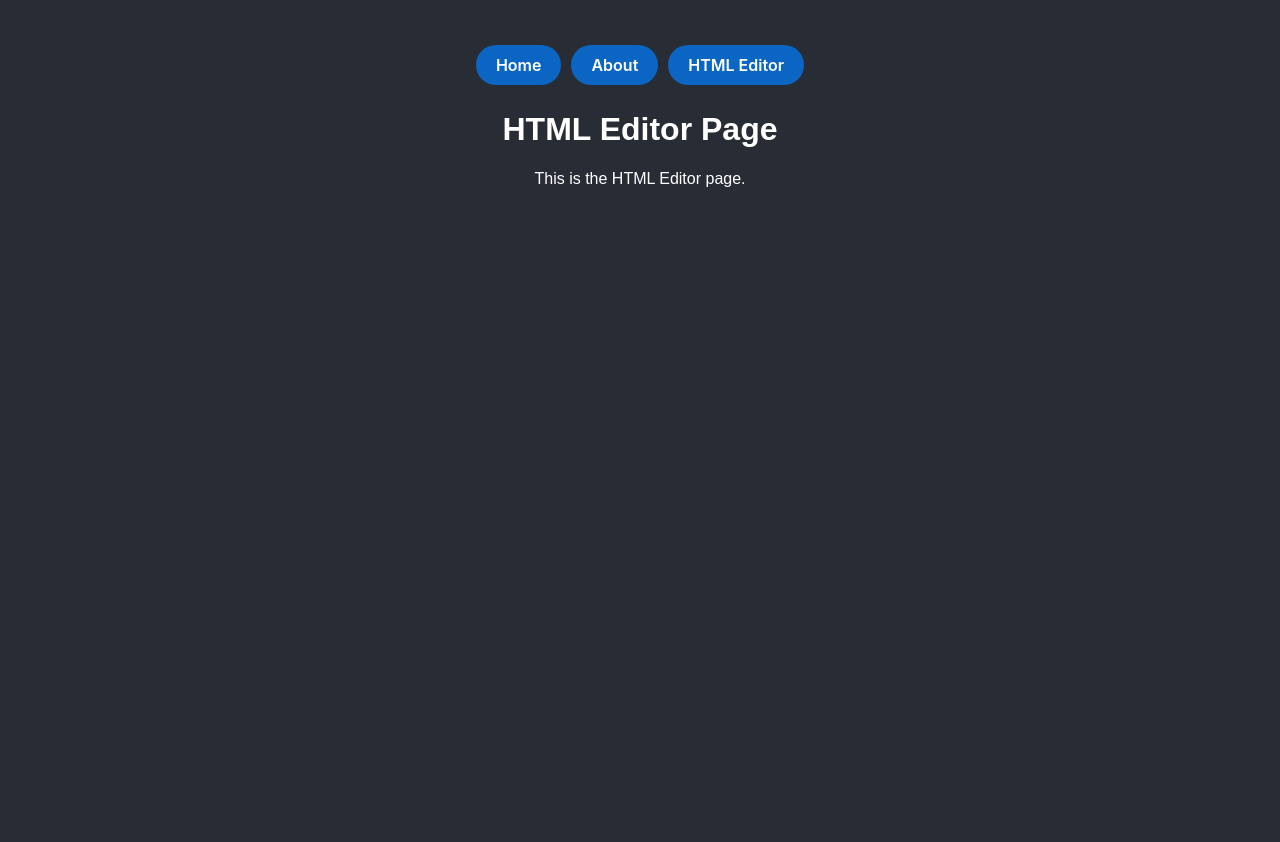
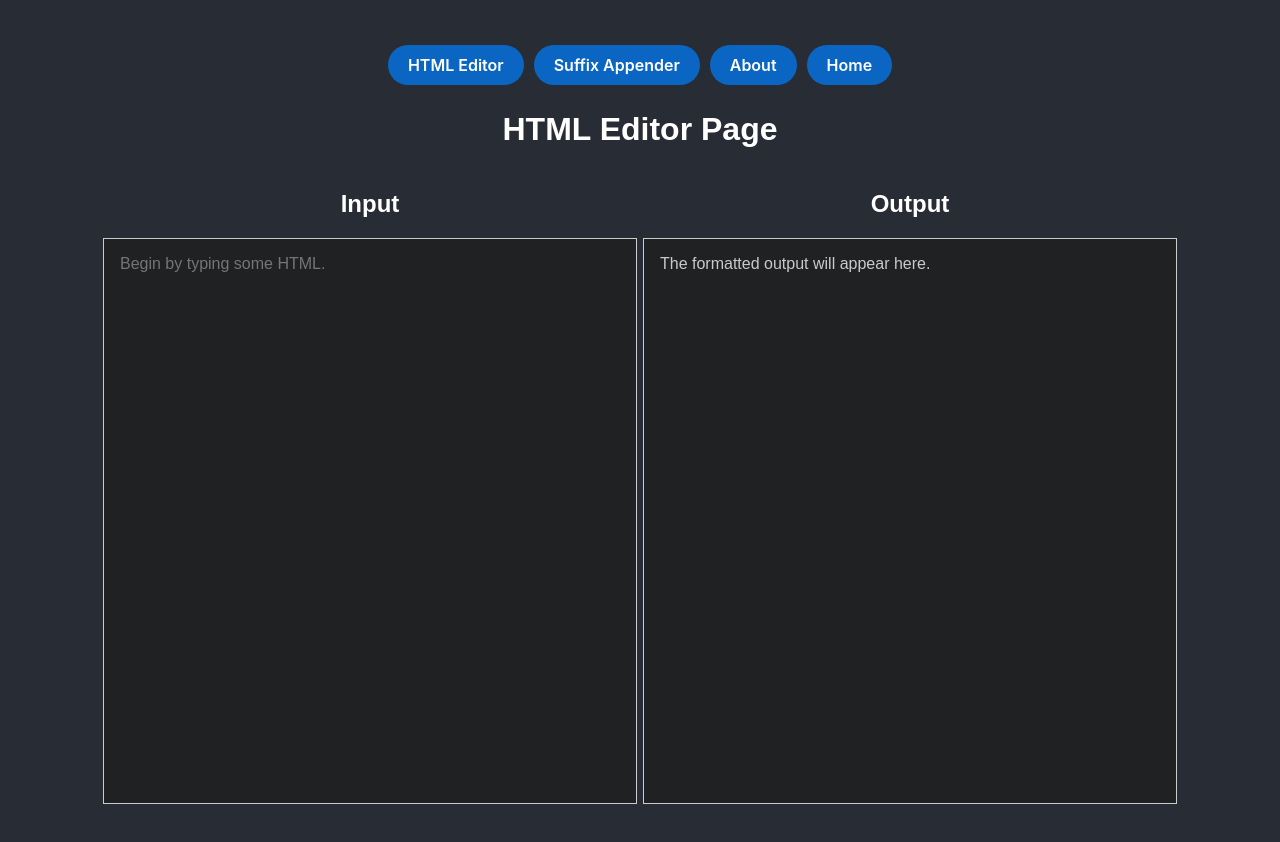
Before and after one commit to alexcmoh/HTMLTools, a React (Create React App) app: page /#/html_editor in a window 1280 px wide. Shown: the top 842 px of the page. Before the commit the page ends 800 px from the top, so only its background shows below. Built offline with nearby package versions, Linux system fonts and the light colour scheme.

Commit message:
Added HTML Editor

```diff
--- a/src/App.js
+++ b/src/App.js
@@ -1,8 +1,9 @@
 import './App.css';
-import { Routes, Route} from 'react-router-dom';
+import {Routes, Route } from 'react-router-dom';
 import About from './routes/About';
 import HTMLEditor from './routes/HTMLEditor';
 import Home from './routes/Home';
+import SuffixAppender from './routes/SuffixAppender';
 import Navbar from './Navbar';
 
 function App() {
@@ -10,9 +11,11 @@ function App() {
     <>
 		<Navbar />
 		<Routes>
+			<Route index element={<HTMLEditor />} />
 			<Route path="/" element={<Home />} />
 			<Route path="/about" element={<About />} />
 			<Route path="/html_editor" element={<HTMLEditor />} />
+			<Route path="/suffix_appender" element={<SuffixAppender />} />
 		</Routes>
     </>
   );
--- a/src/Navbar.css
+++ b/src/Navbar.css
@@ -28,8 +28,7 @@ button {
   vertical-align: middle;
 }
 
-button:hover,
-button:focus {
+button:hover {
   background-color: #16437E;
   color: #ffffff;
 }
--- a/src/Navbar.js
+++ b/src/Navbar.js
@@ -4,9 +4,10 @@ import { Link } from 'react-router-dom'
 const Navbar = () => {
       return (
             <div>
+                  <Link to="/html_editor"><button>HTML Editor</button></Link>
+                  <Link to="/suffix_appender"><button>Suffix Appender</button></Link>
+                  <Link to="/about"><button>About</button></Link>
                   <Link to="/"><button>Home</button></Link>
-                  <Link to="/about"><button>About</button></Link>
-                  <Link to="/html_editor"><button>HTML Editor</button></Link>
             </div>
       );
 }
--- /dev/null
+++ b/src/routes/HTMLEditor.css
@@ -0,0 +1,54 @@
+h2  {
+    text-align: center;
+}
+
+textarea   {
+    width: 500px;
+    height: 532px;
+    min-height: 500px;
+    resize: none;
+    border-color: #ccc;
+    background-color: #202123;
+    color: #cacaca;
+    font-family: Arial;
+    font-size: 1em;
+    padding: 1em;
+}
+
+textarea:focus, input:focus{
+    outline: none;
+}
+
+.half-l   {
+    margin: auto;
+    vertical-align: top;
+    position: relative;
+    display: inline-block;
+    width: 45%;
+}
+
+.half-r   {
+    margin: auto;
+    vertical-align: top;
+    display: inline-block;
+    width: 45%;
+}
+
+#output {
+    margin: auto;
+    width: 500px;
+    min-height: 532px;
+    border: 0.05em;
+    border-color: #ccc;
+    background-color: #202123;
+    color: #cacaca;
+    border-style: solid;
+    font-size: 1em;
+    padding: 1em;
+    overflow-y: visible;
+    text-align: left;
+}
+
+#output:focus{
+    outline: none;
+}
--- a/src/routes/HTMLEditor.js
+++ b/src/routes/HTMLEditor.js
@@ -1,8 +1,55 @@
+import React, { useState, useEffect, useRef } from "react";
+import './HTMLEditor.css';
+
+const MIN_TEXTAREA_HEIGHT = 500;
+
 function HTMLEditor() {
+	const textareaRef = useRef(null);
+	const [value, setValue] = useState("");
+
+	useEffect(() => {
+		const textarea = textareaRef.current;
+		if (!textarea) return;
+
+		const resizeTextarea = () => {
+			textarea.style.height = "auto";
+			textarea.style.height = Math.max(textarea.scrollHeight, MIN_TEXTAREA_HEIGHT) + "px";
+		};
+
+		textarea.addEventListener("input", resizeTextarea);
+		return () => {
+			textarea.removeEventListener("input", resizeTextarea);
+		};
+	}, []);
+
+	const writeHTML = (msg) => {
+		document.getElementById('output').innerHTML = msg.target.value;
+		setValue(msg.target.value);
+	}
+
 	return (
 		<div>
 			<h1>HTML Editor Page</h1>
-        <p>This is the HTML Editor page.</p>
+			<div class="half-l">
+				<h2>Input</h2>
+				<textarea
+					ref={textareaRef}
+					type="text"
+					id="input"
+					value={value}
+					onChange={writeHTML}
+					placeholder="Begin by typing some HTML."
+				></textarea>
+			</div>
+			<div class="half-r">
+				<h2>Output</h2>
+				<div
+					id="output"
+					contenteditable="true"
+					aria-readonly
+				>The formatted output will appear here.
+				</div>
+			</div>
 		</div>
 	);
 }
--- a/src/routes/Home.js
+++ b/src/routes/Home.js
@@ -1,4 +1,5 @@
 function Home() {
+
     return (
 		<div>
 			<h1>Home Page</h1>
--- /dev/null
+++ b/src/routes/SuffixAppender.js
@@ -0,0 +1,10 @@
+function SuffixAppender() {
+    return (
+      <div>
+        <h1>Suffix Appender Page</h1>
+        <p>This is the Suffix Appender page.</p>
+      </div>
+    );
+  }
+
+  export default SuffixAppender;
```
Lines whose indentation alone changed are shown as unchanged.
